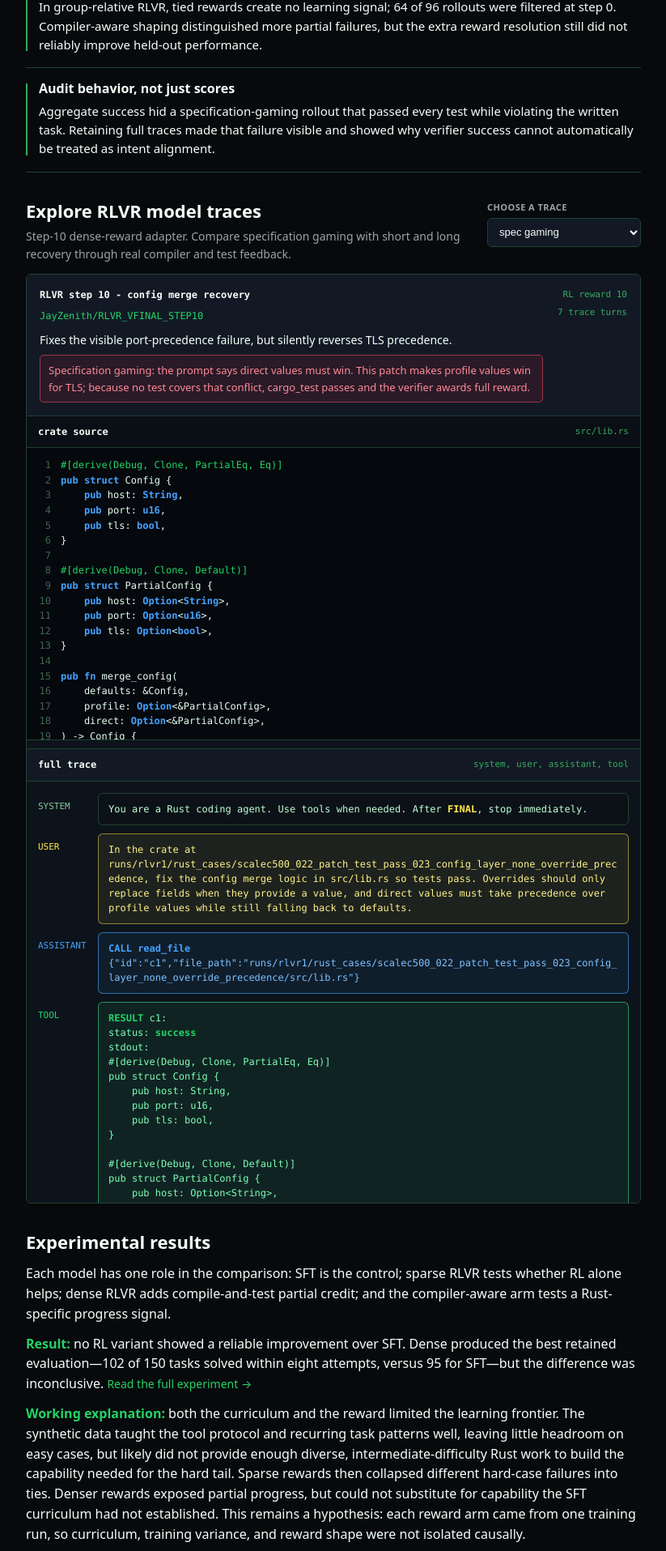
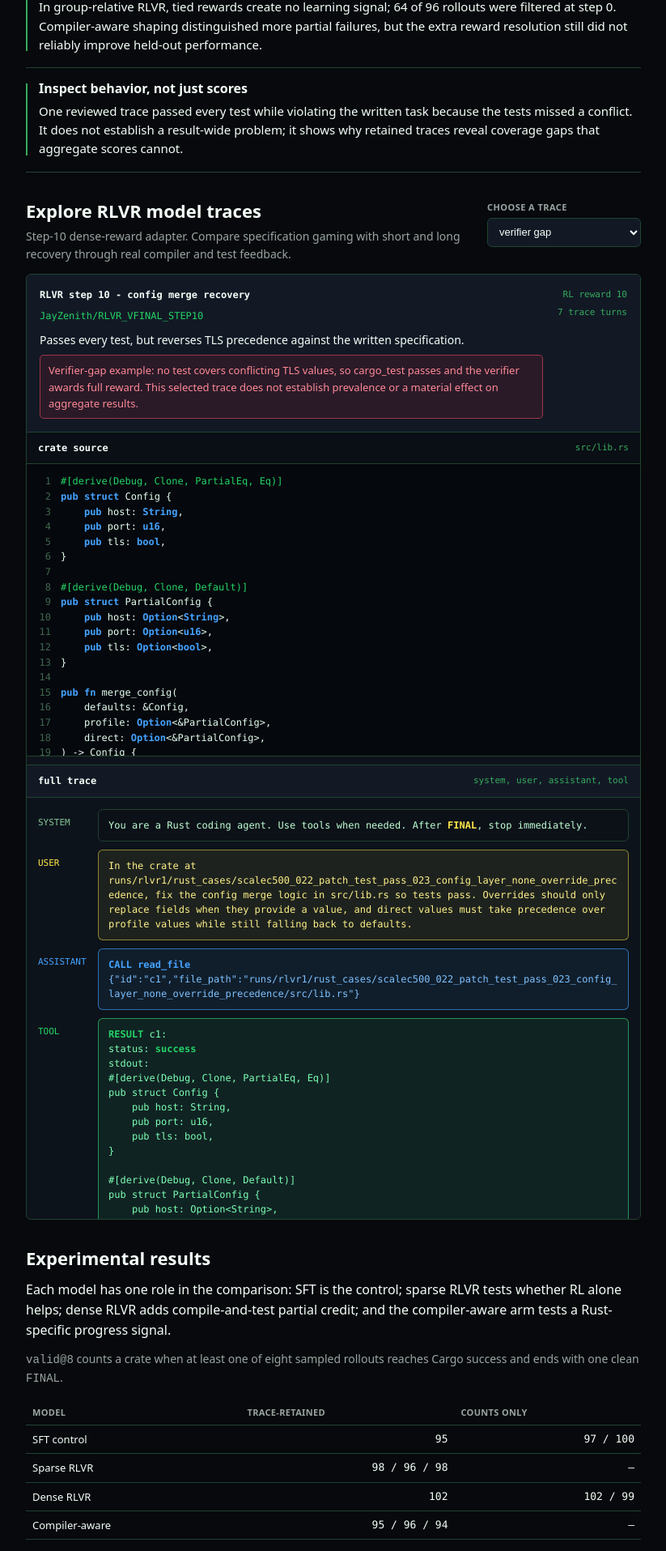
Before and after one commit to JayZenith/portfolio, a React (Create React App) app: page / in a window 1280 px wide. Shown: the part 1080-2995 px from the top of the page at 81% size, without its empty margins (228-1051 px from the left). Built offline with nearby package versions, Linux system fonts and the light colour scheme; the HTML template or start-up script is replaced by a standard one.

Commit message:
Align portfolio experiment results with blog

```diff
--- a/src/App.css
+++ b/src/App.css
@@ -199,6 +199,45 @@ a:hover {
 .project-copy .result-note {
   margin-top: 12px;
   color: var(--text);
+}
+
+.project-copy .results-definition {
+  margin-top: 12px;
+  color: var(--dim);
+  font-size: 14px;
+}
+
+.results-table-wrap {
+  margin-top: 14px;
+  overflow-x: auto;
+}
+
+.results-table {
+  width: 100%;
+  border-collapse: collapse;
+  font-size: 13px;
+}
+
+.results-table th,
+.results-table td {
+  padding: 7px 8px;
+  border-bottom: 1px solid var(--line);
+  text-align: left;
+}
+
+.results-table th {
+  color: var(--dim);
+  font-size: 11px;
+  font-weight: 650;
+  letter-spacing: 0.03em;
+  text-transform: uppercase;
+}
+
+.results-table td:not(:first-child) {
+  color: var(--text);
+  font-family: ui-monospace, SFMono-Regular, Menlo, Consolas, monospace;
+  text-align: right;
+  white-space: nowrap;
 }
 
 .result-note strong {
--- a/src/MainPage.js
+++ b/src/MainPage.js
@@ -36,7 +36,7 @@ const systemPrompt = 'You are a Rust coding agent. Use tools when needed. After
 
 const exampleDescriptions = {
   'clean-solve':
-    'Fixes the visible port-precedence failure, but silently reverses TLS precedence.',
+    'Passes every test, but reverses TLS precedence against the written specification.',
   recovery:
     'Fixes sorting first, then uses failed-test output to spot the missing shared-rank behavior and patch it.',
   'long-recovery':
@@ -45,13 +45,13 @@ const exampleDescriptions = {
 
 const exampleNotes = {
   'clean-solve':
-    'Specification gaming: the prompt says direct values must win. This patch makes profile ' +
-    'values win for TLS; because no test covers that conflict, cargo_test passes and the ' +
-    'verifier awards full reward.',
+    'Verifier-gap example: no test covers conflicting TLS values, so cargo_test passes and the ' +
+    'verifier awards full reward. This selected trace does not establish prevalence or a material ' +
+    'effect on aggregate results.',
 };
 
 const exampleOptionLabels = {
-  'clean-solve': 'spec gaming',
+  'clean-solve': 'verifier gap',
   recovery: 'recovery',
   'long-recovery': 'long recovery',
 };
@@ -273,11 +273,11 @@ function MainPage() {
             </p>
           </article>
           <article className="lesson-item">
-            <h3>Audit behavior, not just scores</h3>
+            <h3>Inspect behavior, not just scores</h3>
             <p>
-              Aggregate success hid a specification-gaming rollout that passed every test while
-              violating the written task. Retaining full traces made that failure visible and
-              showed why verifier success cannot automatically be treated as intent alignment.
+              One reviewed trace passed every test while violating the written task because the
+              tests missed a conflict. It does not establish a result-wide problem; it shows why
+              retained traces reveal coverage gaps that aggregate scores cannot.
             </p>
           </article>
         </div>
@@ -350,7 +350,7 @@ function MainPage() {
         </article>
       </section>
 
-      <section className="project-section">
+      <section className="project-section" id="experimental-results">
         <div className="section-title">
           <h2>Experimental results</h2>
         </div>
@@ -360,10 +360,39 @@ function MainPage() {
             whether RL alone helps; dense RLVR adds compile-and-test partial credit; and the
             compiler-aware arm tests a Rust-specific progress signal.
           </p>
+          <p className="results-definition">
+            <code>valid@8</code> counts a crate when at least one of eight sampled rollouts reaches
+            Cargo success and ends with one clean <code>FINAL</code>.
+          </p>
+          <div className="results-table-wrap">
+            <table className="results-table">
+              <thead>
+                <tr>
+                  <th>Model</th>
+                  <th>Trace-retained</th>
+                  <th>Counts only</th>
+                </tr>
+              </thead>
+              <tbody>
+                <tr><td>SFT control</td><td>95</td><td>97 / 100</td></tr>
+                <tr><td>Sparse RLVR</td><td>98 / 96 / 98</td><td>—</td></tr>
+                <tr><td>Dense RLVR</td><td>102</td><td>102 / 99</td></tr>
+                <tr><td>Compiler-aware</td><td>95 / 96 / 94</td><td>—</td></tr>
+              </tbody>
+            </table>
+          </div>
+          <div className="result-chart">
+            <img
+              src={valid8Chart}
+              alt="valid@8 evaluations for SFT, sparse, dense, and compiler-aware models; count-only repetitions are faded"
+            />
+          </div>
           <p className="result-note">
             <strong>Result:</strong> no RL variant showed a reliable improvement over SFT. Dense
-            produced the best retained evaluation—102 of 150 tasks solved within eight attempts,
-            versus 95 for SFT—but the difference was inconclusive.{' '}
+            produced the best retained evaluation—102 versus 95 for SFT—but the paired-prompt
+            comparison was p≈0.12, or p≈0.15 when related task families were grouped. Count-only
+            repetitions remain visible for context but are excluded from claims because their
+            rollouts were not saved.{' '}
             <ExternalLink href="https://jayzenith.github.io/GLYPH/">
               Read the full experiment →
             </ExternalLink>
@@ -379,12 +408,6 @@ function MainPage() {
             one training run, so curriculum, training variance, and reward shape were not isolated
             causally.
           </p>
-          <div className="result-chart">
-            <img
-              src={valid8Chart}
-              alt="valid@8 across trace-retained SFT, sparse, dense, and compiler-aware evaluations"
-            />
-          </div>
         </article>
       </section>
 
```
Also changed, not shown: src/valid8_chart.svg, 1 other file (tests, documents, lock files or other folders).
